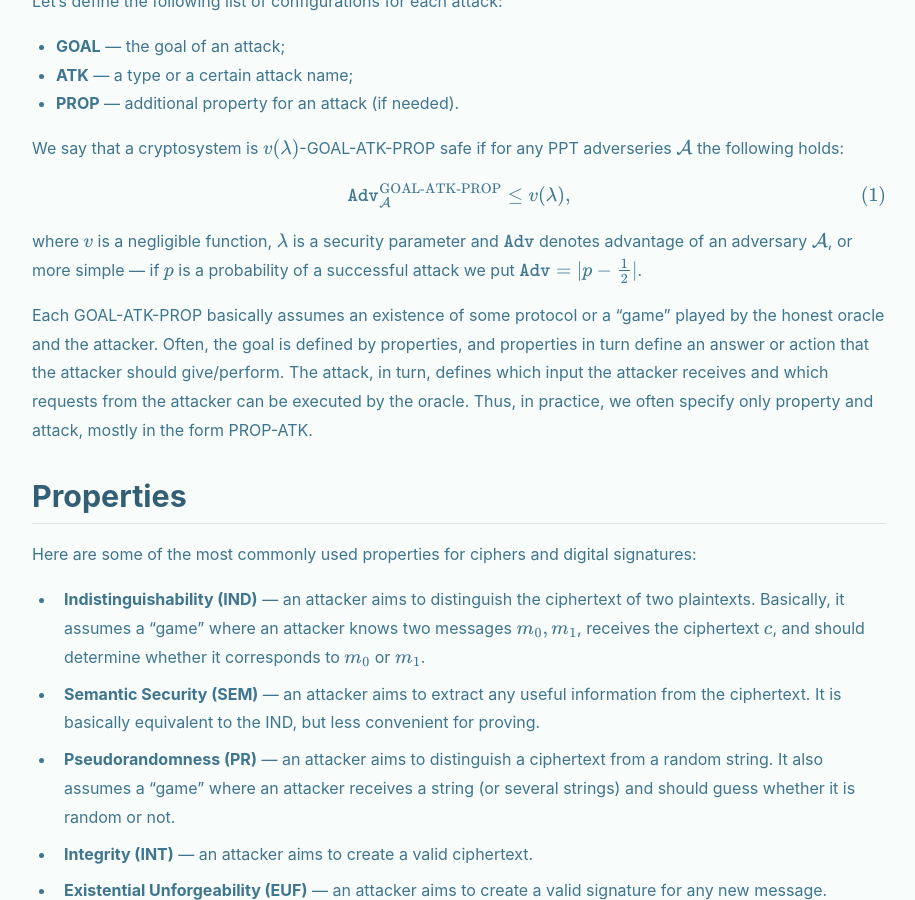
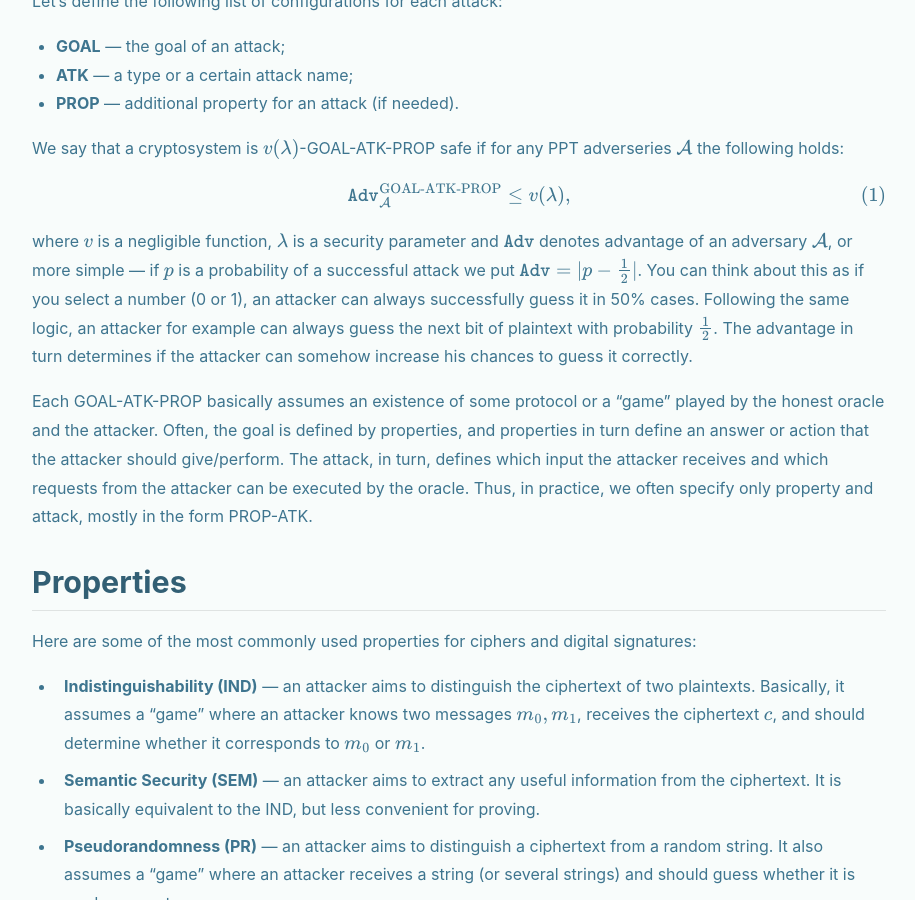
Before and after one commit to olegfomenko/blog, a Jekyll site: the page built from _posts/2026-01-10-goal_atk_prop.md, in a window 1280 px wide and 900 px high, scrolled down 341 px. Shown: the whole window, without its empty margins (71-986 px from the left). Built offline with Jekyll 4.4.1, drawn with Linux system fonts in a browser that asks for light colours; nearby versions of some CDN libraries.

Commit message:
fix goal-atk-prop

```diff
--- a/_posts/2026-01-10-goal_atk_prop.md
+++ b/_posts/2026-01-10-goal_atk_prop.md
@@ -22,7 +22,10 @@ $$
 
 where $v$ is a negligible function, $\lambda$ is a security parameter and $\texttt{Adv}$ denotes advantage of an adversary
 $\mathcal{A}$, or more simple — if $p$ is a probability of a successful attack we put $\texttt{Adv} = |p -
-\frac{1}{2}|$.
+\frac{1}{2}|$. You can think about this as if you select a number (0 or 1), an attacker can always successfully guess it
+in 50% cases. Following the same logic, an attacker for example can always guess the next bit of plaintext with
+probability $\frac{1}{2}$. The advantage in turn determines if the attacker can somehow increase his chances to guess it
+correctly.
 
 Each GOAL-ATK-PROP basically assumes an existence of some protocol or a “game” played by the honest oracle and the
 attacker. Often, the goal is defined by properties, and properties in turn define an answer or action that the attacker
```
